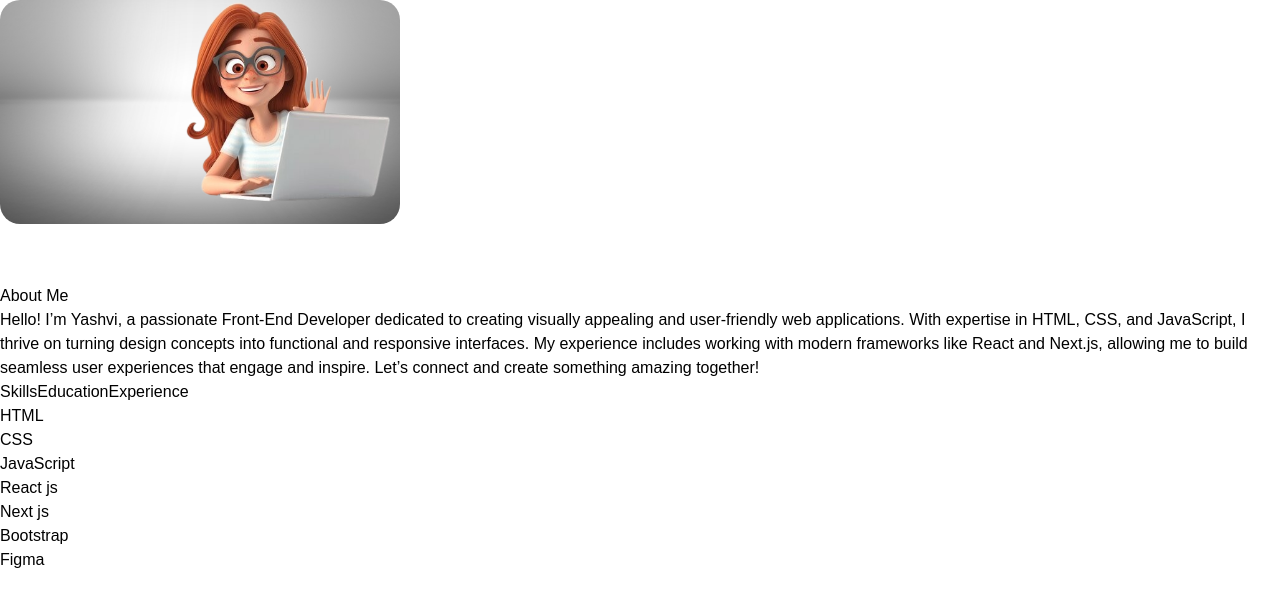
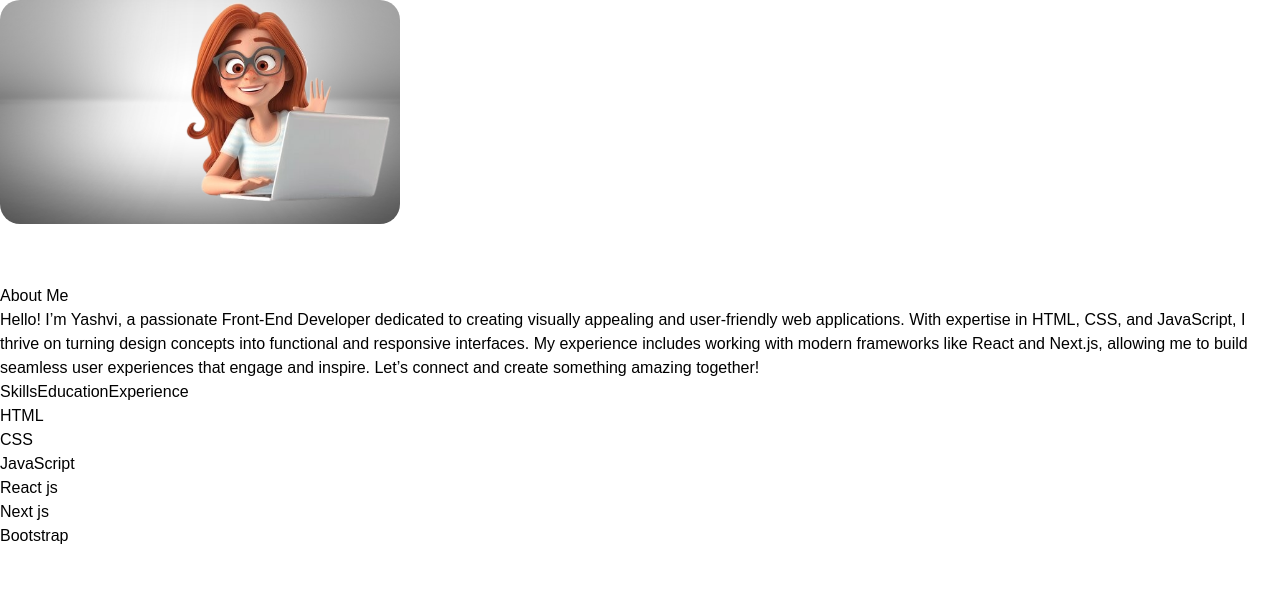
Before and after one commit to yashvimer/portfolio, a Next.js app: page /about in a window 1280 px wide. Shown: the top 606 px of the page. Built offline with nearby package versions, Linux system fonts and the light colour scheme; a web font is replaced by a local one.

Commit message:
changes in about us page

```diff
--- a/src/components/about/about.js
+++ b/src/components/about/about.js
@@ -16,7 +16,6 @@ const TAB_DATA = [
         <li>React js</li>
         <li>Next js</li>
         <li>Bootstrap</li>
-        <li>Figma</li>
       </ul>
     ),
   },
```
